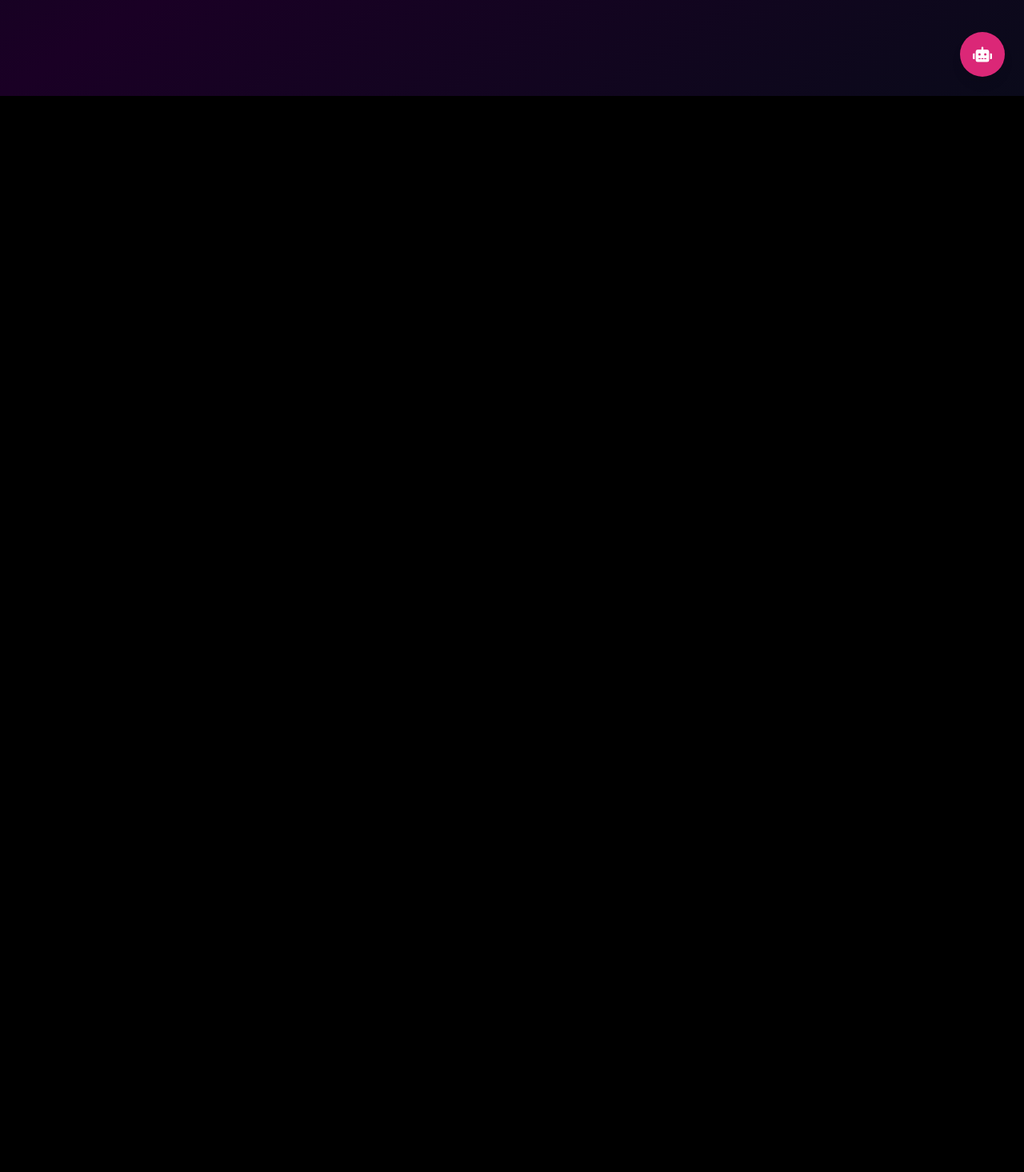
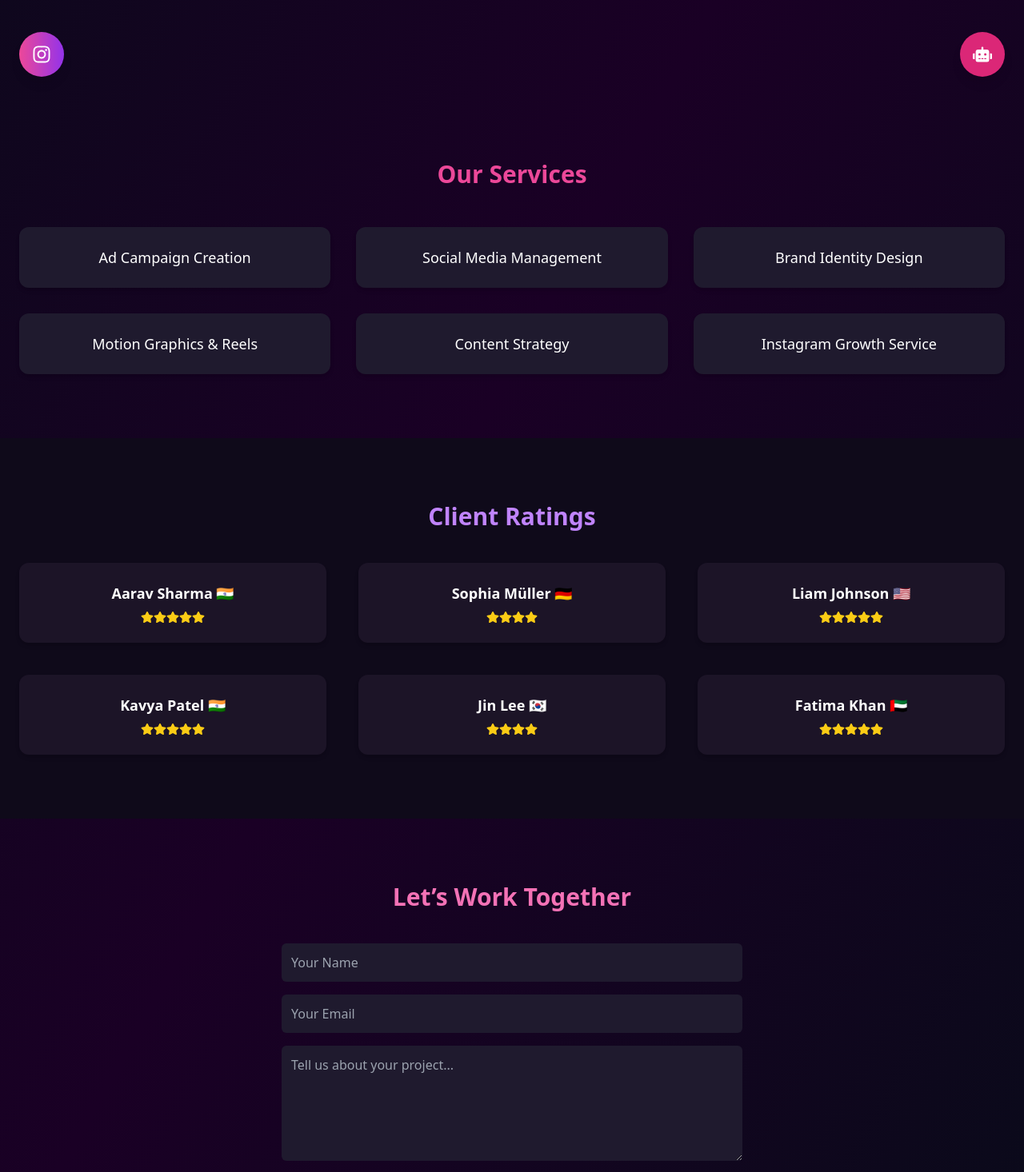
Before and after one commit to SphereWeb-dev/spheremedia-site, a React (Vite) app: page / in a window 1280 px wide. Shown: the part 680-2146 px from the top of the page at 80% size. Before the commit the page ends 800 px from the top, so only its background shows below. Built offline with nearby package versions, Linux system fonts and the light colour scheme.

Commit message:
feat: Added all sections – Hero, Services, Ratings, Contact, Chatbot, Instagram

```diff
--- a/package.json
+++ b/package.json
@@ -3,7 +3,7 @@
   "version": "1.0.0",
   "private": true,
   "dependencies": {
-    "framer-motion": "^10.16.1",
+    "framer-motion": "^10.18.0",
     "react": "^18.2.0",
     "react-dom": "^18.2.0",
     "react-icons": "^4.12.0"
--- a/src/App.jsx
+++ b/src/App.jsx
@@ -5,8 +5,8 @@ import { FaStar, FaRobot, FaInstagram } from "react-icons/fa";
 export default function App() {
   return (
     <div className="relative bg-gradient-to-br from-[#0A0A1A] via-[#1a0025] to-[#0A0A1A] text-white font-sans overflow-x-hidden">
-      {/* Hero Section with Logo */}
-      <section className="relative z-10 min-h-screen flex flex-col justify-center items-center text-center px-4">
+      {/* Hero Section */}
+      <section className="min-h-screen flex flex-col justify-center items-center text-center px-4">
         <img
           src="https://upload.wikimedia.org/wikipedia/commons/thumb/7/75/Spheremedia-logo-pink.png/320px-Spheremedia-logo-pink.png"
           alt="Spheremedia Logo"
@@ -39,15 +39,112 @@ export default function App() {
         </motion.div>
       </section>
 
+      {/* Services Section */}
+      <section className="py-20 px-6 text-center">
+        <h2 className="text-3xl font-bold text-pink-500 mb-12">Our Services</h2>
+        <div className="grid gap-8 md:grid-cols-3">
+          {[
+            "Ad Campaign Creation",
+            "Social Media Management",
+            "Brand Identity Design",
+            "Motion Graphics & Reels",
+            "Content Strategy",
+            "Instagram Growth Service"
+          ].map((service, i) => (
+            <motion.div
+              key={i}
+              initial={{ opacity: 0, y: 30 }}
+              whileInView={{ opacity: 1, y: 0 }}
+              viewport={{ once: true }}
+              transition={{ delay: i * 0.1 }}
+              className="bg-[#1f1a2e] p-6 rounded-xl shadow-md hover:scale-105 duration-300"
+            >
+              <p className="text-lg font-medium text-white">{service}</p>
+            </motion.div>
+          ))}
+        </div>
+      </section>
+
+      {/* Ratings Section */}
+      <section className="py-20 px-6 bg-[#0F0A1A] text-center">
+        <h2 className="text-3xl font-bold text-purple-400 mb-10">Client Ratings</h2>
+        <div className="grid gap-10 md:grid-cols-3">
+          {[
+            { name: "Aarav Sharma 🇮🇳", stars: 5 },
+            { name: "Sophia Müller 🇩🇪", stars: 4 },
+            { name: "Liam Johnson 🇺🇸", stars: 5 },
+            { name: "Kavya Patel 🇮🇳", stars: 5 },
+            { name: "Jin Lee 🇰🇷", stars: 4 },
+            { name: "Fatima Khan 🇦🇪", stars: 5 },
+          ].map((user, i) => (
+            <motion.div
+              key={i}
+              initial={{ opacity: 0, y: 20 }}
+              whileInView={{ opacity: 1, y: 0 }}
+              viewport={{ once: true }}
+              transition={{ delay: i * 0.1 }}
+              className="bg-[#1c1427] p-6 rounded-xl shadow-md"
+            >
+              <p className="text-lg font-semibold mb-2">{user.name}</p>
+              <div className="flex justify-center text-yellow-400">
+                {[...Array(user.stars)].map((_, idx) => (
+                  <FaStar key={idx} />
+                ))}
+              </div>
+            </motion.div>
+          ))}
+        </div>
+      </section>
+
+      {/* Contact Section */}
+      <section className="py-20 px-6 text-center">
+        <h2 className="text-3xl font-bold text-pink-400 mb-10">Let’s Work Together</h2>
+        <form className="max-w-xl mx-auto grid gap-4">
+          <input
+            type="text"
+            placeholder="Your Name"
+            className="p-3 rounded-md bg-[#1f1a2e] text-white outline-none"
+          />
+          <input
+            type="email"
+            placeholder="Your Email"
+            className="p-3 rounded-md bg-[#1f1a2e] text-white outline-none"
+          />
+          <textarea
+            placeholder="Tell us about your project..."
+            rows="5"
+            className="p-3 rounded-md bg-[#1f1a2e] text-white outline-none"
+          />
+          <button
+            type="submit"
+            className="bg-pink-600 hover:bg-pink-700 py-3 rounded-md font-semibold"
+          >
+            Send Message
+          </button>
+        </form>
+      </section>
+
       {/* Floating Chatbot */}
       <motion.div
         initial={{ opacity: 0, y: 100 }}
         animate={{ opacity: 1, y: 0 }}
         transition={{ delay: 1.2 }}
         className="fixed bottom-6 right-6 bg-pink-600 text-white p-4 rounded-full shadow-lg hover:scale-105 cursor-pointer z-20"
+        title="Need Help? Talk to SphereBot"
       >
-        <FaRobot size={24} title="SphereBot – Need Help?" />
+        <FaRobot size={24} />
       </motion.div>
+
+      {/* Floating Instagram Button */}
+      <a
+        href="https://www.instagram.com/spheremedia.in"
+        target="_blank"
+        rel="noopener noreferrer"
+        className="fixed bottom-6 left-6 bg-gradient-to-r from-pink-500 to-purple-600 text-white p-4 rounded-full shadow-lg hover:scale-105 transition-transform z-20"
+        title="Visit our Instagram"
+      >
+        <FaInstagram size={24} />
+      </a>
     </div>
   );
 }
```
Also changed, not shown: 1 other file (tests, documents, lock files or other folders).
